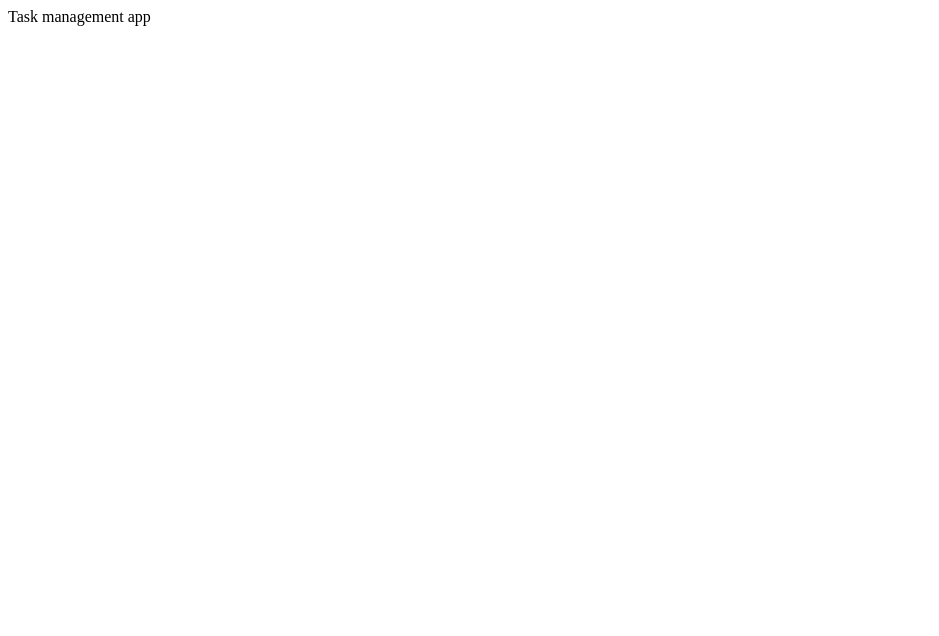
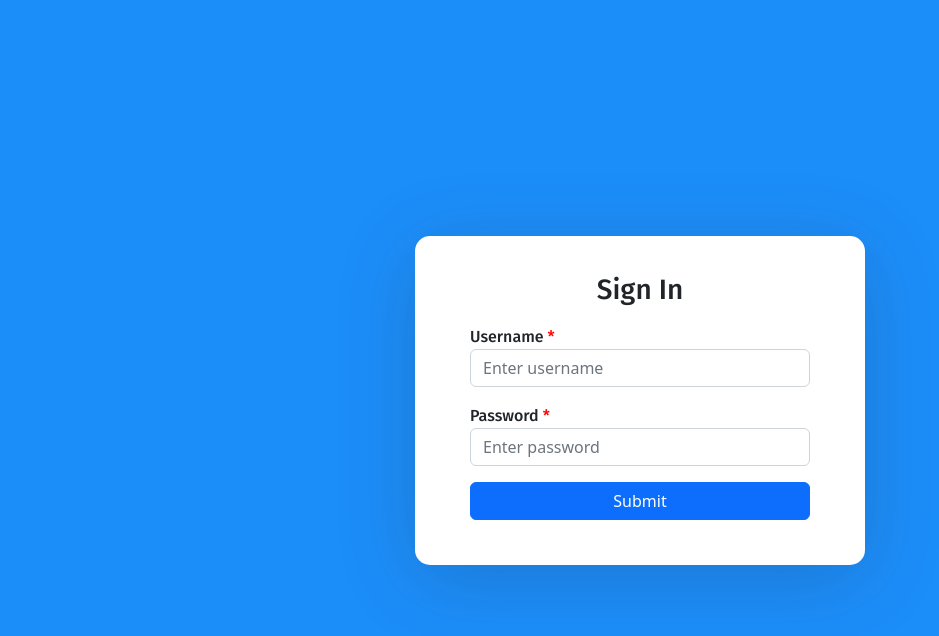
Before and after one commit to dev-rashed-alam/task-management-app, a React (Create React App) app: page / in a window 1280 px wide. Shown: the top 636 px of the page, without its empty margins (0-939 px from the left). Built offline with nearby package versions, Linux system fonts and the light colour scheme.

Commit message:
Added Login page UI design

```diff
--- a/package.json
+++ b/package.json
@@ -6,8 +6,13 @@
     "@testing-library/jest-dom": "^5.16.5",
     "@testing-library/react": "^13.4.0",
     "@testing-library/user-event": "^13.5.0",
+    "axios": "^1.3.4",
+    "bootstrap": "^5.2.3",
     "react": "^18.2.0",
+    "react-bootstrap": "^2.7.2",
     "react-dom": "^18.2.0",
+    "react-hot-toast": "^2.4.0",
+    "react-router-dom": "^6.8.2",
     "react-scripts": "5.0.1",
     "web-vitals": "^2.1.4"
   },
--- a/src/App.js
+++ b/src/App.js
@@ -1,5 +1,11 @@
+import Login from './modules/authentication/Login';
+
 function App() {
-  return <div className="App">Task management app</div>;
+  return (
+    <div className="App">
+      <Login />
+    </div>
+  );
 }
 
 export default App;
--- /dev/null
+++ b/src/assets/styles/Login.css
@@ -0,0 +1,69 @@
+@import url('https://fonts.googleapis.com/css?family=Fira+Sans:400,500,600,700,800');
+
+* {
+    box-sizing: border-box;
+}
+
+body {
+    min-height: 100vh;
+    display: flex;
+    font-weight: 400;
+    font-family: 'Fira Sans', sans-serif;
+}
+
+h1, h2, h3, h4, h5, h6, label, span {
+    font-weight: 500;
+    font-family: 'Fira Sans', sans-serif;
+}
+
+body, html, .App, #root, .auth-wrapper {
+    width: 100%;
+    height: 100%;
+}
+
+.auth-wrapper {
+    display: flex;
+    justify-content: center;
+    flex-direction: column;
+    text-align: left;
+    background: #1C8EF9 !important;
+}
+
+.auth-inner {
+    width: 450px;
+    margin: auto;
+    background: #ffffff;
+    box-shadow: 0px 14px 80px rgba(34, 35, 58, 0.2);
+    padding: 40px 55px 45px 55px;
+    border-radius: 15px;
+    transition: all .3s;
+}
+
+.auth-wrapper .form-control:focus {
+    border-color: #167bff;
+    box-shadow: none;
+}
+
+.auth-wrapper h3 {
+    text-align: center;
+    margin: 0;
+    line-height: 1;
+    padding-bottom: 20px;
+}
+
+.custom-control-label {
+    font-weight: 400;
+}
+
+.star {
+    color: red;
+}
+
+.field-error {
+    color: red;
+}
+
+.clickable {
+    color: red;
+    cursor: pointer;
+}
--- a/src/index.js
+++ b/src/index.js
@@ -1,6 +1,7 @@
 import React from 'react';
 import ReactDOM from 'react-dom/client';
 import App from './App';
+import 'bootstrap/dist/css/bootstrap.min.css';
 
 const root = ReactDOM.createRoot(document.getElementById('root'));
 root.render(
--- /dev/null
+++ b/src/modules/authentication/Login.js
@@ -0,0 +1,48 @@
+import React from 'react';
+import '../../assets/styles/Login.css';
+
+const Login = () => {
+  return (
+    <div className="auth-wrapper">
+      <div className="auth-inner">
+        <form>
+          <h3>Sign In</h3>
+          <div className="mb-3">
+            <label htmlFor="username">
+              Username <span className="star">*</span>
+            </label>
+            <input
+              type="text"
+              id="username"
+              className="form-control"
+              placeholder="Enter username"
+              value=""
+              name="username"
+            />
+            <p className="field-error"></p>
+          </div>
+          <div className="mb-3">
+            <label htmlFor="password">
+              Password <span className="star">*</span>
+            </label>
+            <input
+              type="password"
+              id="password"
+              className="form-control"
+              placeholder="Enter password"
+              name="password"
+            />
+            <p className="field-error"></p>
+          </div>
+          <div className="d-grid">
+            <button type="submit" className="btn btn-primary">
+              Submit
+            </button>
+          </div>
+        </form>
+      </div>
+    </div>
+  );
+};
+
+export default Login;
```
Also changed, not shown: 1 other file (tests, documents, lock files or other folders).
